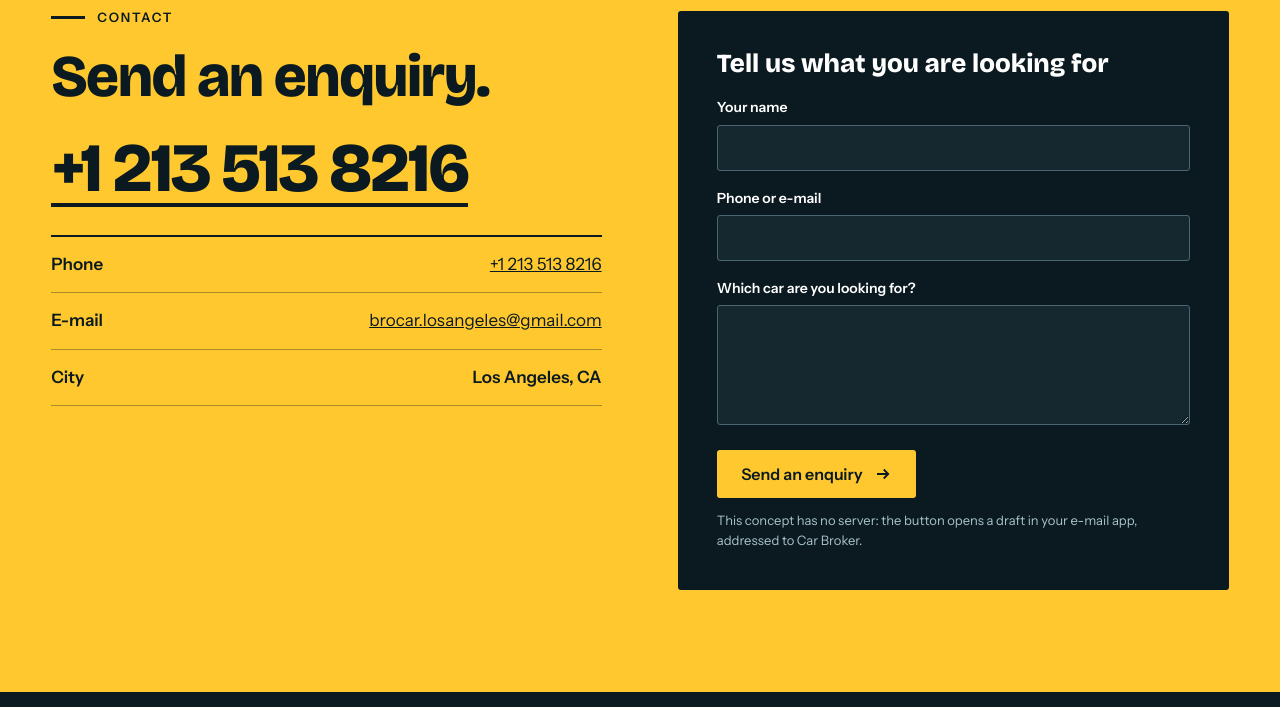
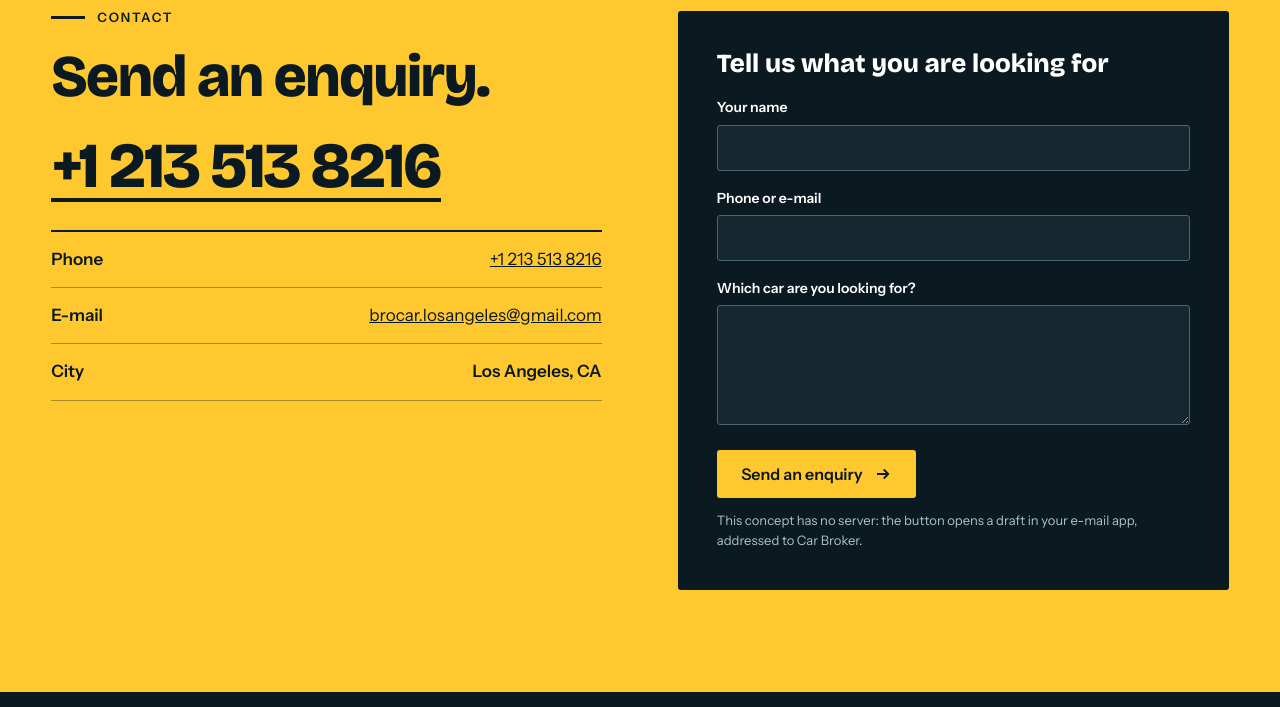
Before and after one commit to doba-digital-agency/previews, a plain HTML site: page p/car-broker-55d16e/index.html in a window 1280 px wide. Shown: the part 2920-3627 px from the top of the page. Drawn offline with nearby package versions, Linux system fonts and the light colour scheme.

Commit message:
Preview car-broker-55d16e

```diff
--- a/p/car-broker-55d16e/index.html
+++ b/p/car-broker-55d16e/index.html
@@ -106,7 +106,7 @@ h2{font:800 clamp(30px,4.6vw,62px)/1.05 var(--h);letter-spacing:-.025em;max-widt
 .contact .eyebrow{color:var(--ink)}
 .contact .eyebrow::before{background:var(--ink)}
 .cgrid{display:grid;grid-template-columns:6fr 6fr;gap:clamp(28px,6vw,96px);align-items:start}
-.bigtel{display:inline-block;margin:26px 0 8px;font:800 clamp(30px,5.4vw,76px)/1 var(--h);letter-spacing:-.03em;text-decoration:none;white-space:nowrap;border-bottom:4px solid var(--ink);transition:color .25s ease,border-color .25s ease}
+.bigtel{display:inline-block;margin:26px 0 8px;font:800 clamp(30px,5.4vw,64px)/1 var(--h);letter-spacing:-.03em;text-decoration:none;white-space:nowrap;border-bottom:4px solid var(--ink);transition:color .25s ease,border-color .25s ease}
 .bigtel:hover{color:var(--petrol);border-color:var(--petrol)}
 .clist{list-style:none;padding:0;margin-top:20px;border-top:2px solid var(--ink)}
 .clist li{display:flex;justify-content:space-between;gap:16px;padding:14px 0;border-bottom:1px solid rgba(11,26,32,.35)}
```
